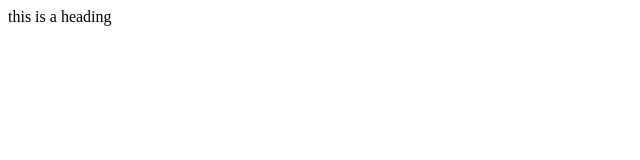
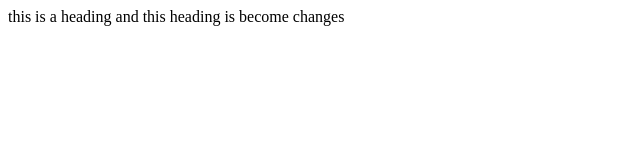
Before and after one commit to Hammad-Aslam/Bootcamp, a plain HTML site: page index.html in a window 1280 px wide. Shown: the whole page, without its empty margins (0-640 px from the left). Drawn offline with Linux system fonts and the light colour scheme.

Commit message:
Update index.html

```diff
--- a/index.html
+++ b/index.html
@@ -6,6 +6,6 @@
     <title>Document</title>
 </head>
 <body>
-    <h>this is a heading</h>
+    <h>this is a heading and this heading is become changes</h>
 </body>
 </html>
```
